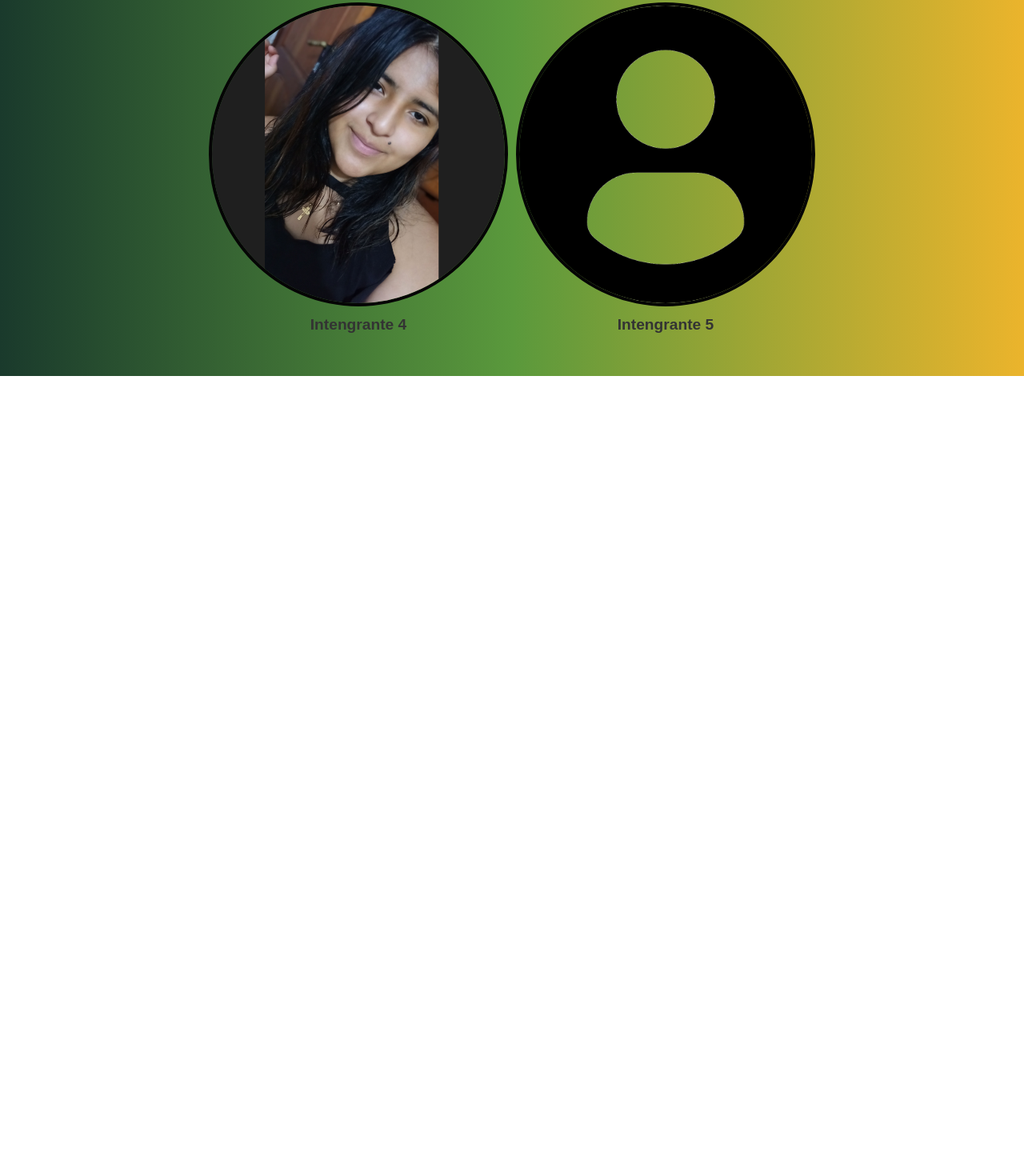
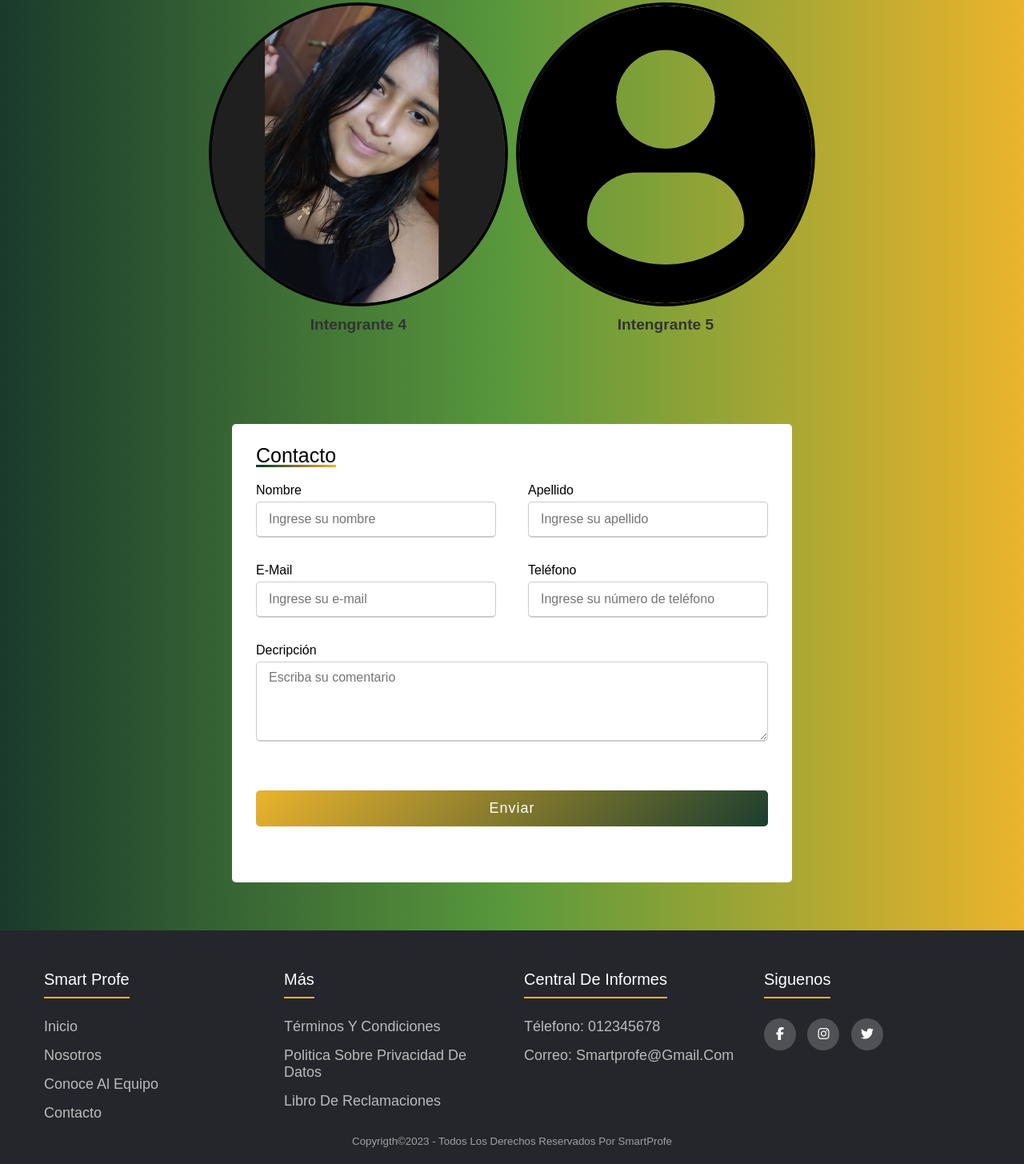
Before and after one commit to SimpEve/SmartProfe, a plain HTML site: page public/index.html in a window 1280 px wide. Shown: the part 1805-3260 px from the top of the page at 80% size. Before the commit the page ends 2275 px from the top, so only its background shows below. Drawn offline with nearby package versions, Linux system fonts and the light colour scheme; files whose address does not match are found by name.

Commit message:
Update index.html
Footer y conocenos HTML

```diff
--- a/public/index.html
+++ b/public/index.html
@@ -138,5 +138,80 @@
             </div>
         </section>
     </main>
+    <div class="Section-Contacto">
+        <div class="Contacto">
+            <div class="Titulo-C">Contacto</div>
+            <form action="#">
+                <div class="Detalles-Contacto">
+                    <div class="input-box">
+                        <span class="details">Nombre</span>
+                        <input type="text" placeholder="Ingrese su nombre">
+                    </div>
+                    <div class="input-box">
+                        <span class="details">Apellido</span>
+                        <input type="text" placeholder="Ingrese su apellido">
+                    </div>
+                    <div class="input-box">
+                        <span class="details">E-mail</span>
+                        <input type="text" placeholder="Ingrese su e-mail">
+                    </div>
+                    <div class="input-box">
+                        <span class="details">Teléfono</span>
+                        <input type="text" placeholder="Ingrese su número de teléfono">
+                    </div>
+                    <div class="textarea-box">
+                        <span class="details">Decripción</span>
+                        <textarea placeholder="Escriba su comentario"></textarea>
+                    </div>
+                </div>
+                <div class="button">
+                    <input type="submit" value="Enviar">
+                </div>
+            </form>
+        </div>
+    </div>
+    <!-- Footer -->
+    <footer class="footer">
+        <div class="container">
+            <div class="footer-row">
+                <div class="footer-links">
+                    <h4>Smart Profe</h4>
+                    <ul>
+                        <li><a href="#">Inicio</a></li>
+                        <li><a href="#">Nosotros</a></li>
+                        <li><a href="#">Conoce al Equipo</a></li>
+                        <li><a href="#">Contacto</a></li>
+                    </ul>
+                </div>
+                <div class="footer-links">
+                    <h4>Más</h4>
+                    <ul>
+                        <li><a href="#">Términos y Condiciones</a></li>
+                        <li><a href="#">Politica sobre Privacidad de Datos</a></li>
+                        <li><a href="#">Libro de Reclamaciones</a></li>
+                    </ul>
+                </div>
+                <div class="footer-links">
+                    <h4>Central de Informes</h4>
+                    <ul>
+                        <li><a href="#">Télefono: 012345678</a></li>
+                        <li><a href="#">Correo: smartprofe@gmail.com</a></li>
+                    </ul>
+                </div>
+                <div class="footer-links">
+                    <h4>Siguenos</h4>
+                    <div class="social-link">
+                        <a href="#"><i class="fab fa-facebook-f"></i></a>
+                        <a href="#"><i class="fab fa-instagram"></i></a>
+                        <a href="#"><i class="fab fa-twitter"></i></a>
+                    </div>
+                </div>
+            </div>
+        </div>
+        <div class="Derechos">
+            <small> Copyrigth&copy;2023 - Todos los Derechos Reservados por SmartProfe</small>
+        </div>
+    </footer>
+    <script src="assets/scripts/menu.js"></script>
 </body>
 </html>
```
